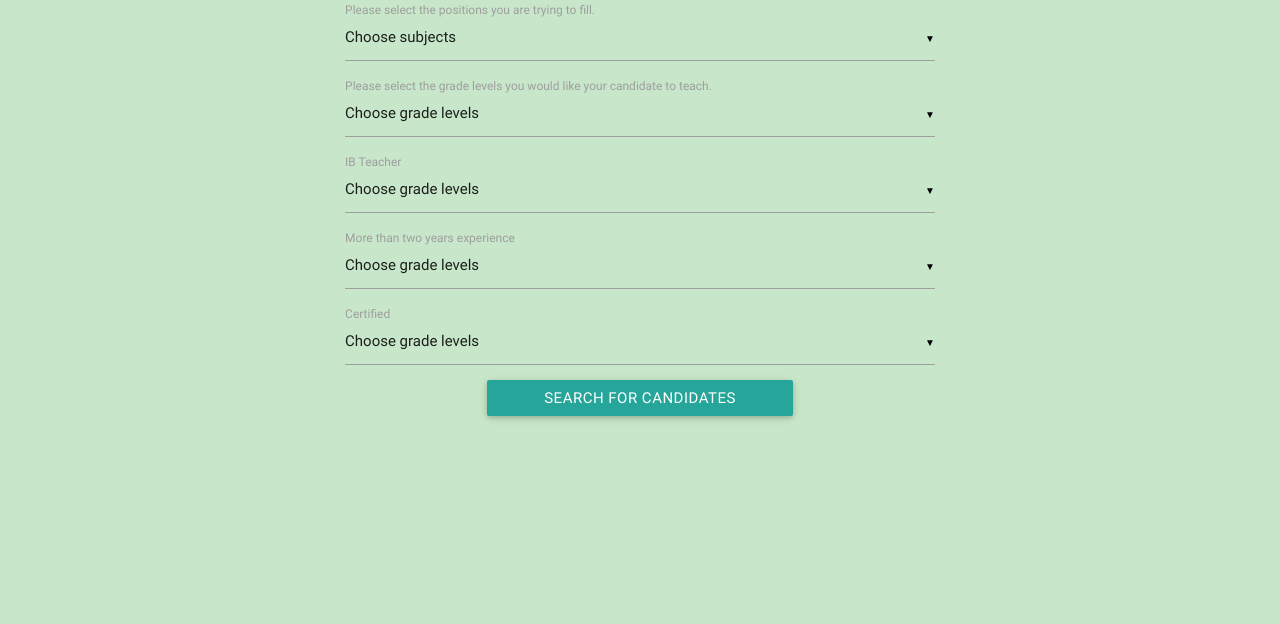
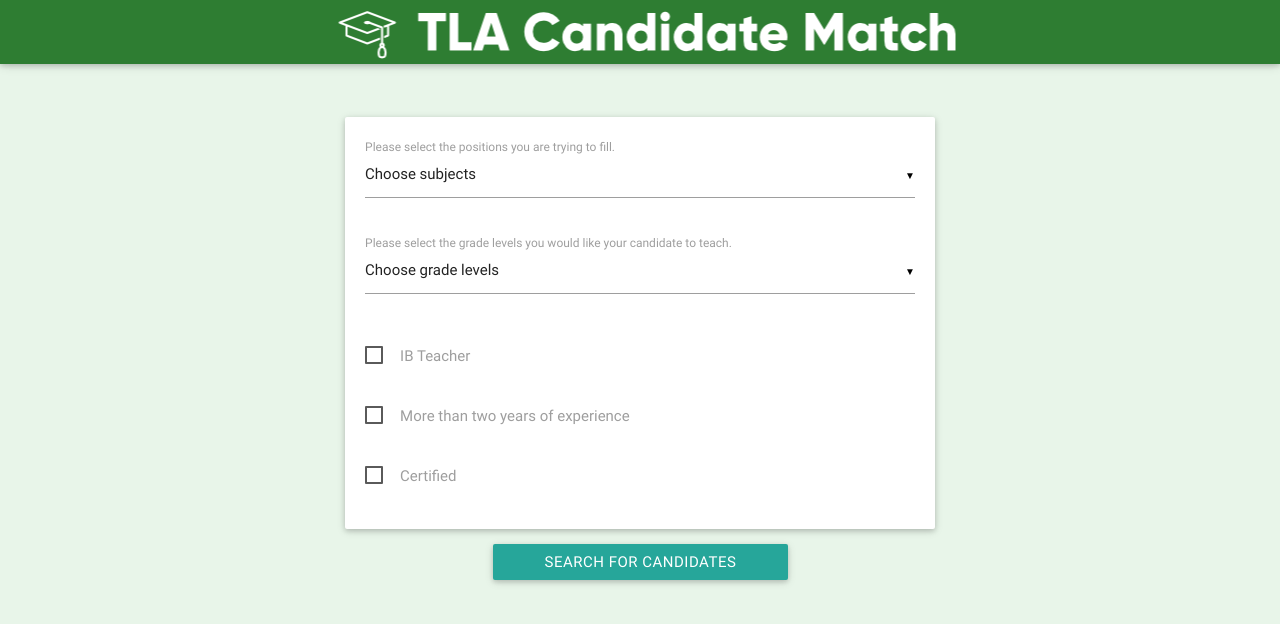
Before and after one commit to diegocepedaw/teachers-latin-america, a PHP site: page /index2.php in a window 1280 px wide. Shown: the top 624 px of the page. Run offline with PHP 8.4, Linux system fonts and the light colour scheme; some libraries are stand-ins or nearby versions.

Commit message:
create logo and change styling

```diff
--- a/index2.php
+++ b/index2.php
@@ -52,18 +52,23 @@ $db ='id171775_tla';
 
         <title>Liquid Slider : The Last Responsive Content Slider You'll Ever Need</title>
       </head>
-      <body class="no-js green lighten-4">
+      <body class="no-js green lighten-5">
+        <div class="navbar-fixed">
+          <nav class="green darken-3">
             <div class="container">
+              <div class="nav-wrapper">
+                <a href="#" class="brand-logo center"><img src="./images/tla-logo.png"></a>
+              </div>
+            </div>
+          </nav>
+        </div>
 
-
-
-
+        <div class="container">
             <div class="row">
-                   <div id="wrapper" class="col s8 offset-s2">
+              <div class="section">
+                <div class="col 8 offset-s2">
                     <div id="main-slider" class="liquid-slider " >
                         <?php
-
-
                          if(isset($_POST['teaching_area_id']) && isset($_POST['grade_level_id'])){
                             while ($row = $query->fetch_assoc()){
                             $group_arr[] = $row;
@@ -172,8 +177,13 @@ $db ='id171775_tla';
                          ?>
                     </div>
                 </div>
-                           <form name="myForm" action="index2.php" method="post">
-      					<div class="input-field col s8 offset-s2">
+              </div>
+
+                <div class="section">
+                  <div class="col s8 offset-s2">
+                  <form name="myForm" action="index2.php" method="post" class="card-panel">
+                      <div class="row">
+              					<div class="input-field col s12">
               						<select name="teaching_area_id[]"  multiple="multiple">
               							<option value="" disabled selected>Choose subjects</option>
               							<option value="1" >Activities Coordinator</option>
@@ -217,8 +227,10 @@ $db ='id171775_tla';
               						</select>
               						<label>Please select the positions you are trying to fill.</label>
               					</div>
+                      </div>
 
-      					<div class="input-field col s8 offset-s2">
+                      <div class="row">
+              					<div class="input-field col s12">
               						<select  name="grade_level_id[]"  multiple="multiple">
               							<option value="" disabled selected>Choose grade levels</option>
               							<option value="1">Pre-School</option>
@@ -229,50 +241,44 @@ $db ='id171775_tla';
               						</select>
               						<label>Please select the grade levels you would like your candidate to teach.</label>
               					</div>
-
-                              <div class="input-field col s8 offset-s2">
-      						<select  name="ib[]"  multiple="multiple">
-      							<option value="" disabled selected>Choose grade levels</option>
-      							<option value="0">Yes</option>
-
-      						</select>
-      						<label>IB Teacher</label>
                       </div>
 
-                              <div class="input-field col s8 offset-s2">
-      						<select  name="experience[]"  multiple="multiple">
-      							<option value="" disabled selected>Choose grade levels</option>
-      							<option value="19">Yes</option>
 
-      						</select>
-      						<label>More than two years experience</label>
+                      <div class="row">
+                        <div class="col s12">
+                          <p>
+                            <input name="ib[]" type="checkbox" id="ib" />
+                            <label for="ib">IB Teacher</label>
+                          </p>
               					</div>
-
-                              <div class="input-field col s8 offset-s2">
-      						<select  name="certified[]"  multiple="multiple">
-      							<option value="" disabled selected>Choose grade levels</option>
-      							<option value="0">Yes</option>
-      						</select>
-      						<label>Certified</label>
-      					</div>
-
-                            <button class="btn waves-effect waves-light col s4 offset-s4" type="submit" value="Submit" name="action">Search for Candidates</button>
-                      </form>
-
                       </div>
 
                       <div class="row">
-        				<div class="col s8 offset-s2">
-
-                </div>
-
-
-              </div>
+                          <div class="col s12">
+                            <p>
+                              <input name="experience[]" type="checkbox" id="exp" />
+                              <label for="exp">More than two years of experience</label>
+                            </p>
                 					</div>
               				</div>
 
 
+                      <div class="row">
+                        <div class="col s12">
+                          <p>
+                            <input name="certified[]" type="checkbox" id="cert" />
+                            <label for="cert">Certified</label>
+                          </p>
+                        </div>
+                      </div>
 
+
+                  </form>
+                  <button class="btn waves-effect waves-light col s6 offset-s3" type="submit" value="Submit" name="action">Search for Candidates</button>
+                </div>
+              </div>
+      		</div>
+      </div>
 
 
 
```
Also changed, not shown: images/tla-logo.png (added). Lines whose indentation alone changed are shown as unchanged.
